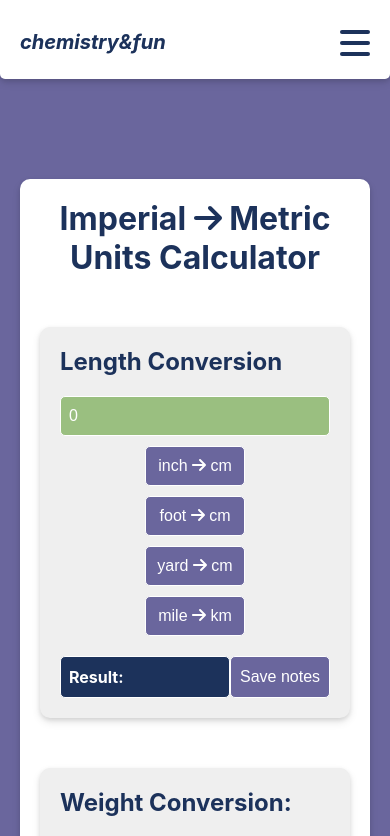
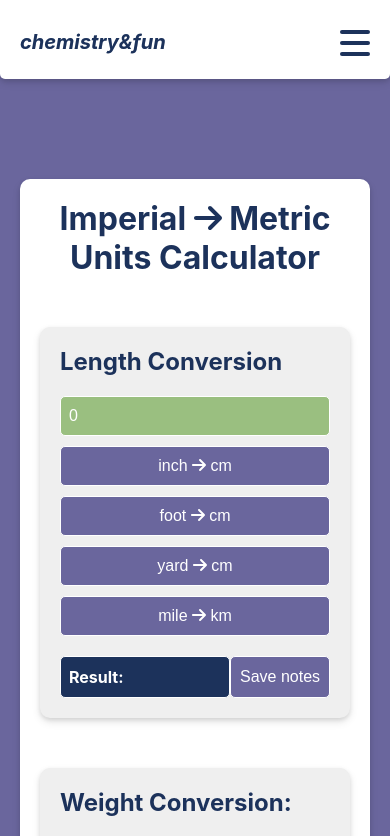
Before and after one commit to karolina-rachuta/chemistry-fun, a React (Create React App) app in the folder client/: page /calculators in a window 390 px wide. Shown: the top 836 px of the page. Built offline with nearby package versions, Linux system fonts and the light colour scheme.

Commit message:
adding mobile style on calculators buttons

```diff
--- a/client/src/components/calculators/metricCalculators/LengthConversion.jsx
+++ b/client/src/components/calculators/metricCalculators/LengthConversion.jsx
@@ -45,6 +45,7 @@ function LengthConversion() {
                 />
                 {LENGTH_CONVERSION.map(({ value, multiplier, unit, id }) => (
                     <Button
+                        variant="mobile"
                         key={id}
                         onClick={() => handleUnits(multiplier, unit, value)}
                         active={id === 1 && state.active}
--- a/client/src/components/calculators/metricCalculators/TemperatureConversion.jsx
+++ b/client/src/components/calculators/metricCalculators/TemperatureConversion.jsx
@@ -46,6 +46,7 @@ function TemperatureConversion() {
                 {TEMPERATURE_CONVERSION.map(
                     ({ value, multiplier, substract, unit, id }) => (
                         <Button
+                            variant="mobile"
                             key={id}
                             onClick={() =>
                                 handleUnits(multiplier, substract, unit, value)
--- a/client/src/components/calculators/metricCalculators/VolumeConversion.jsx
+++ b/client/src/components/calculators/metricCalculators/VolumeConversion.jsx
@@ -46,6 +46,7 @@ function VolumeConversion() {
                 {VOLUME_CONVERSION.map(({ value, multiplier, unit, id }) => (
                     <Button
                         key={id}
+                        variant="mobile"
                         onClick={() => handleUnits(multiplier, unit, value)}
                         active={id === 1 && state.active}
                     >
--- a/client/src/components/calculators/metricCalculators/WeightConversion.jsx
+++ b/client/src/components/calculators/metricCalculators/WeightConversion.jsx
@@ -47,6 +47,7 @@ function WeightConversion() {
                 />
                 {WEIGHT_CONVERSION.map(({ value, multiplier, unit, id }) => (
                     <Button
+                        variant="mobile"
                         key={id}
                         onClick={() => handleUnits(multiplier, unit, value)}
                         active={id === 1 && state.active}
--- a/client/src/components/ui/Button.module.css
+++ b/client/src/components/ui/Button.module.css
@@ -8,7 +8,11 @@
     font-size: 16px;
     min-width: 100px;
 }
-
+@media screen and (max-width: 1080px) {
+    .mobile {
+        width: 100%;
+    }
+}
 .primary:hover {
     background-color: var(--additional-color);
 }
```
